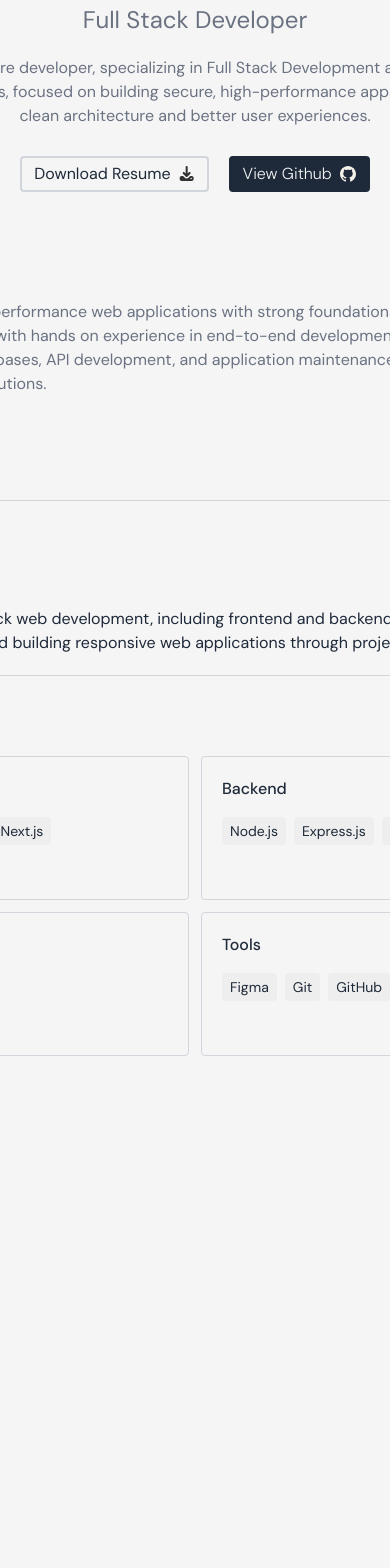
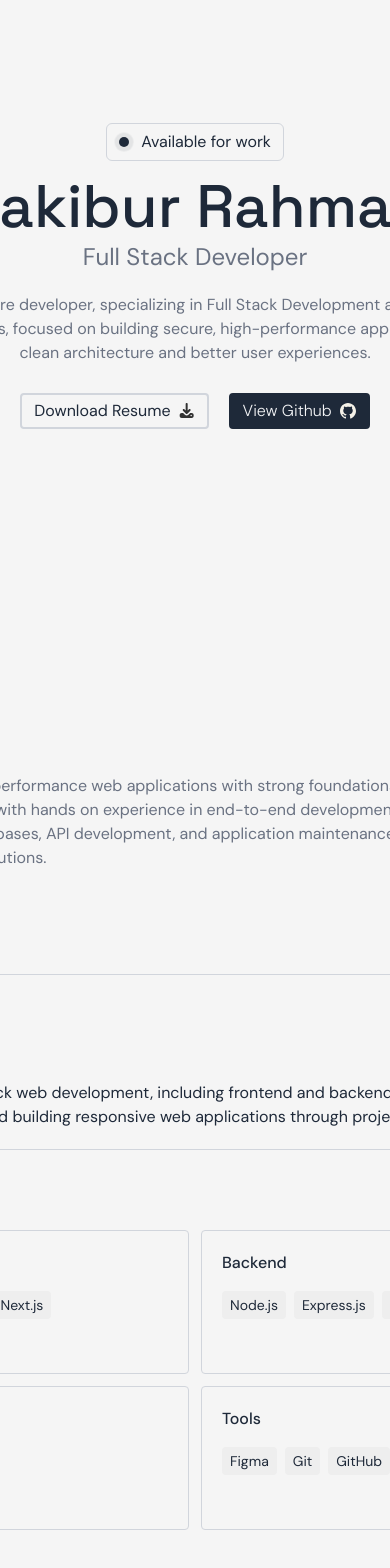
Before and after one commit to codespecia/Portfolio, a Next.js app: page / in a window 390 px wide. Shown: the part 178-1746 px from the top of the page. Before the commit the page ends 1631 px from the top, so only its background shows below. Built offline with nearby package versions, Linux system fonts and the light colour scheme; a web font is replaced by a local one.

Commit message:
Fix a small bug, Home and About Section Added v1.2.1

```diff
--- a/package.json
+++ b/package.json
@@ -1,6 +1,6 @@
 {
   "name": "portfolio",
-  "version": "1.0.2",
+  "version": "1.2.1",
   "private": true,
   "scripts": {
     "dev": "next dev",
--- a/src/sections/About.tsx
+++ b/src/sections/About.tsx
@@ -5,7 +5,7 @@ export default function AboutSec() {
     <>
       <section
         id="about"
-        className="scroll-mt-24 lg:min-h-screen max-w-375 mx-auto mt-16 lg:px-16 flex flex-col items-center gap-16"
+        className="scroll-mt-24 min-h-screen max-w-375 mx-auto mt-16 lg:px-16 flex flex-col items-center gap-16"
       >
         <div className="w-250 flex flex-col gap-2">
           <h1 className="text-3xl font-medium text-secondery font-mono">
--- a/src/sections/Contact.tsx
+++ b/src/sections/Contact.tsx
@@ -3,7 +3,7 @@ export default function ContactSec() {
     <>
       <div
         id="contact"
-        className="scroll-mt-24 lg:min-h-screen max-w-375 mx-auto mt-24 lg:px-16 flex flex-col items-center gap-16"
+        className="scroll-mt-24 min-h-screen max-w-375 mx-auto mt-24 lg:px-16 flex flex-col items-center gap-16"
       >
         <div className="w-250">
           <h1 className="text-3xl font-medium text-secondery font-mono">
--- a/src/sections/Home.tsx
+++ b/src/sections/Home.tsx
@@ -6,7 +6,7 @@ export default function HomeSec() {
     <>
       <section
         id="home"
-        className="pt-16 max-h-250 lg:min-h-screen max-w-375 mx-auto flex justify-center items-center"
+        className="pt-16 min-h-screen max-w-375 mx-auto flex justify-center items-center"
       >
         <div className="flex justify-center items-center flex-col gap-4 w-xl h-fit">
           <div className="flex items-center gap-3 border border-border pr-3 pl-3 pt-1.5 pb-1.5 rounded-md lg:text-sm">
--- a/src/sections/Projects.tsx
+++ b/src/sections/Projects.tsx
@@ -3,7 +3,7 @@ export default function ProjectsSec() {
     <>
       <section
         id="projects"
-        className="scroll-mt-24 lg:min-h-screen max-w-375 mx-auto mt-24 lg:px-16 flex flex-col items-center gap-16 "
+        className="scroll-mt-24 min-h-screen max-w-375 mx-auto mt-24 lg:px-16 flex flex-col items-center gap-16 "
       >
         <div className="w-250">
           <h1 className="text-3xl font-medium text-secondery font-mono">
--- a/src/sections/Services.tsx
+++ b/src/sections/Services.tsx
@@ -3,7 +3,7 @@ export default function ServicesSec() {
     <>
       <div
         id="services"
-        className="scroll-mt-24 lg:min-h-screen max-w-375 mx-auto mt-24 lg:px-16 flex flex-col items-center gap-16"
+        className="scroll-mt-24 min-h-screen max-w-375 mx-auto mt-24 lg:px-16 flex flex-col items-center gap-16"
       >
         <div className="w-250">
           <h1 className="text-3xl font-medium text-secondery font-mono">
```
